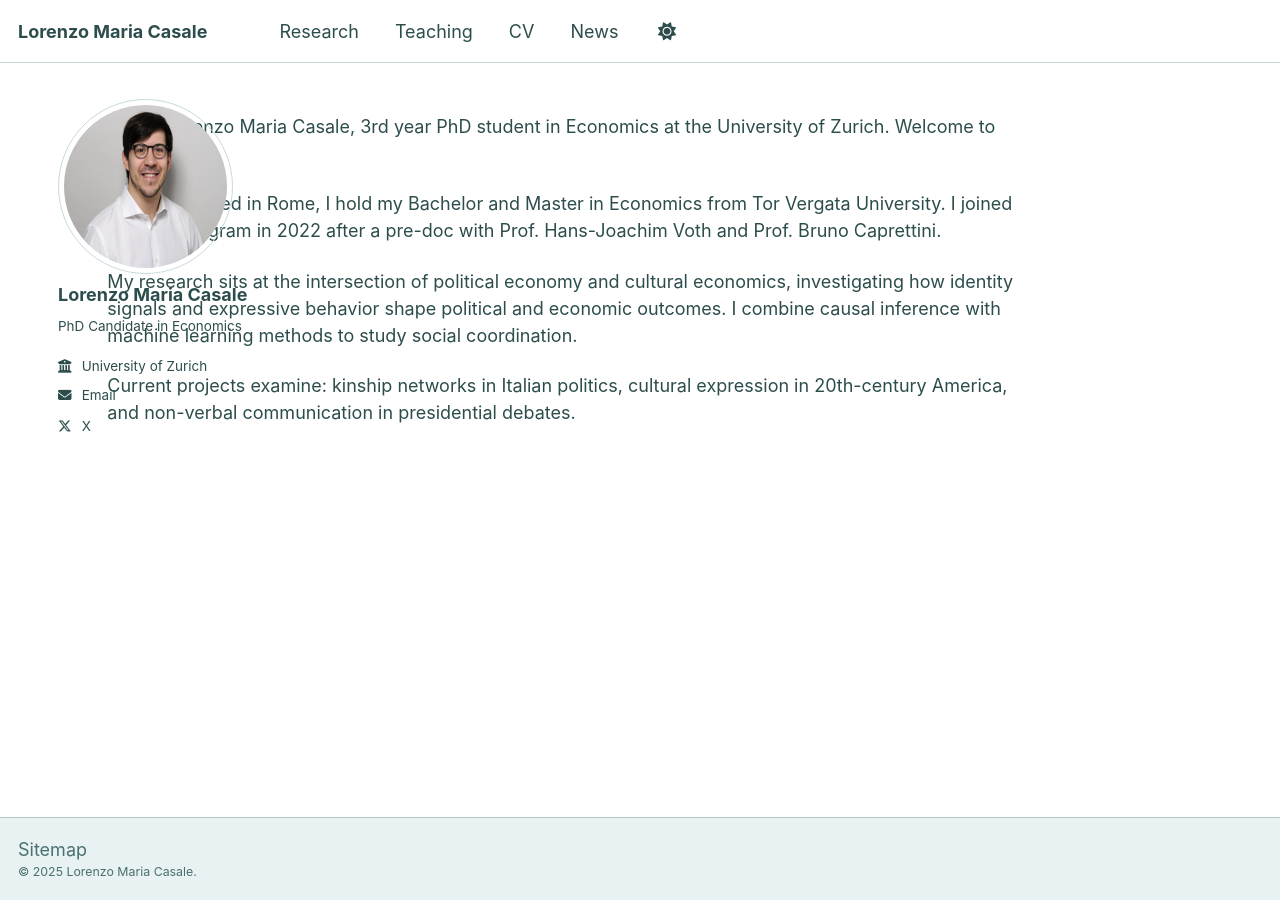
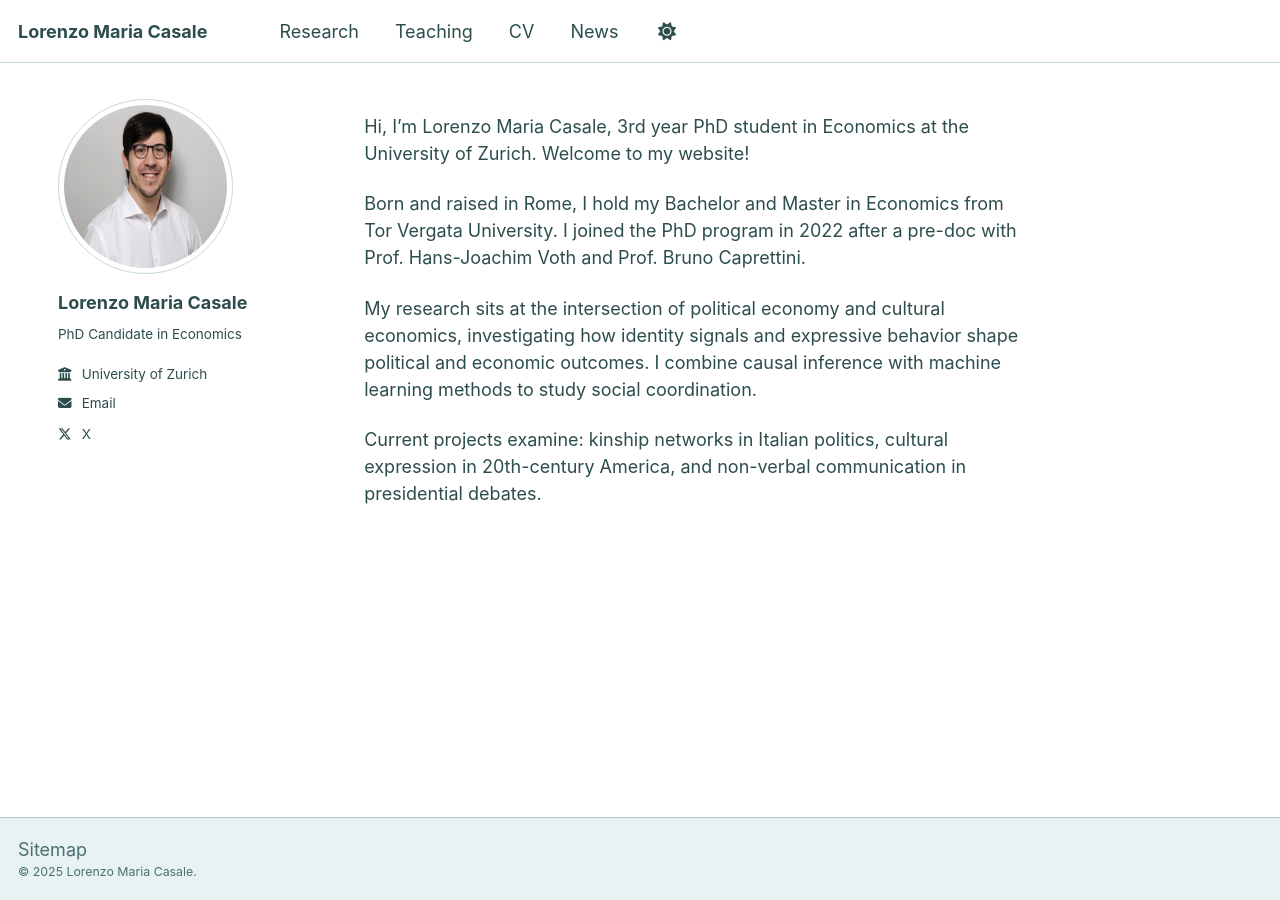
Before and after one commit to lorenzomariacasale/lorenzomariacasale.github.io, a Jekyll site: the page built from _pages/about.md, in a window 1280 px wide. Built offline with Jekyll 4.4.1, drawn with Linux system fonts in a browser that asks for light colours.

Commit message:
Second Trial Changing Main Asset

```diff
--- a/assets/css/main.scss
+++ b/assets/css/main.scss
@@ -64,3 +64,33 @@
     margin: 0 !important;
   }
 }
+
+// Fix sidebar layout after responsive changes
+.author__avatar {
+  @media (min-width: 1024px) {
+    margin-bottom: 1rem;
+  }
+}
+
+.sidebar {
+  @media (min-width: 1024px) {
+    width: 25% !important;
+    float: left !important;
+    margin-right: 3% !important;
+  }
+}
+
+.page__content {
+  @media (min-width: 1024px) {
+    width: 72% !important;
+    float: right !important;
+  }
+}
+
+@media (min-width: 1024px) {
+  .page__inner-wrap::after {
+    content: "";
+    display: table;
+    clear: both;
+  }
+}
```
